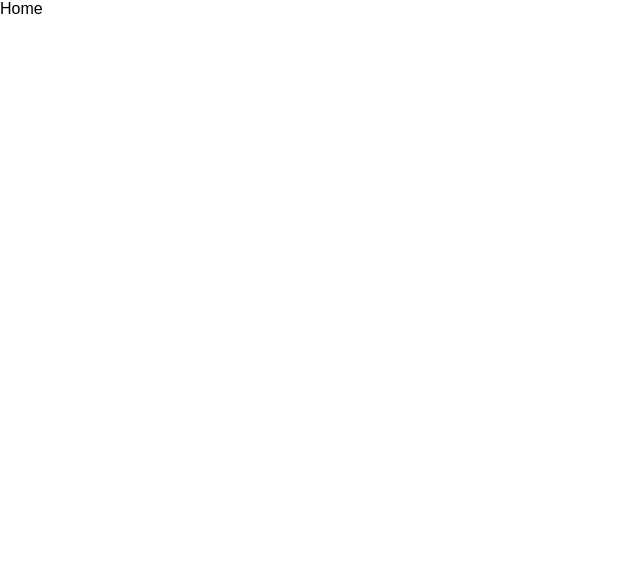
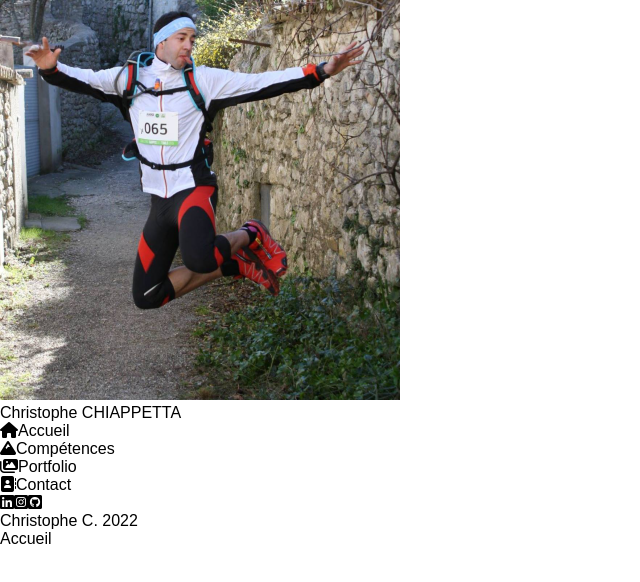
Before and after one commit to ChristopheC-83/CV-React-From-Scratch, a React (Create React App) app: page / in a window 1280 px wide. Shown: the top 582 px of the page, without its empty margins (0-640 px from the left). Built offline with nearby package versions, Linux system fonts and the light colour scheme.

Commit message:
NAvigation OK, style à venir

```diff
--- a/public/index.html
+++ b/public/index.html
@@ -5,6 +5,7 @@
     <meta name="viewport" content="width=device-width, initial-scale=1" />
     <link rel="shortcut icon" href="./media/favico_astro-min.png">
     <meta name="descritop" content="CV de Chrisotphe CHIAPPETTA en utilisant la techno REACT">
+    <link rel="stylesheet" href="https://use.fontawesome.com/releases/v6.1.2/css/all.css">
 
     <title>CV Christophe CHIAPPETTA en React</title>
   </head>
--- /dev/null
+++ b/src/components/Navigation.js
@@ -0,0 +1,72 @@
+import React from "react";
+import { NavLink } from "react-router-dom";
+
+export default function Navigation() {
+  return (
+    <div className="sidebar">
+      <div className="id">
+        <div className="idContent">
+          <img src="./media/kiki_saut.png" alt="profil_pict" />
+          <h3>Christophe CHIAPPETTA</h3>
+        </div>
+      </div>
+
+      <div className="navigation">
+        <ul>
+          <li>
+            <NavLink to="/" activeClassName="navActive">
+              <i className="fas fa-home"></i>
+              <span>Accueil</span>
+            </NavLink>
+          </li>
+          <li>
+            <NavLink to="/competences" activeClassName="navActive">
+              <i className="fas fa-mountain"></i>
+              <span>Compétences</span>
+            </NavLink>
+          </li>
+          <li>
+            <NavLink to="/portfolio" activeClassName="navActive">
+              <i className="fas fa-images"></i>
+              <span>Portfolio</span>
+            </NavLink>
+          </li>
+          <li>
+            <NavLink to="/contact" activeClassName="navActive">
+              <i className="fas fa-address-book"></i>
+              <span>Contact</span>
+            </NavLink>
+          </li>
+        </ul>
+      </div>
+      <div className="socialNetwork">
+        <ul>
+          <li>
+            <a
+              href="https://www.linkedin.com/in/christophe-c-8101b4233/"
+              target="_blank"
+              rel="noopener noreferrer"
+            >
+              <i className="fab fa-linkedin"></i>
+            </a>
+            <a
+              href="https://www.instagram.com/christophe_poseur_cuisines/"
+              target="_blank"
+              rel="noopener noreferrer"
+            >
+              <i class="fa-brands fa-square-instagram"></i>
+            </a>
+            <a
+              href="https://github.com/ChristopheC-83"
+              target="_blank"
+              rel="noopener noreferrer"
+            >
+              <i class="fa-brands fa-square-github"></i>
+            </a>
+          </li>
+        </ul>
+      </div>
+      <div className="signature">Christophe C. 2022</div>
+    </div>
+  );
+}
--- a/src/pages/Contact.js
+++ b/src/pages/Contact.js
@@ -1,7 +1,10 @@
 import React from 'react'
+import Navigation from '../components/Navigation'
 
 export default function Contact() {
   return (
-    <div>Contact</div>
+    <div>
+      <Navigation/>
+      Contact</div>
   )
 }
--- a/src/pages/Home.js
+++ b/src/pages/Home.js
@@ -1,7 +1,11 @@
-import React from 'react'
+import React from "react";
+import Navigation from "../components/Navigation";
 
 export default function Home() {
   return (
-    <div>Home</div>
-  )
+    <div>
+      <Navigation />
+      Accueil
+    </div>
+  );
 }
--- a/src/pages/Knowledges.js
+++ b/src/pages/Knowledges.js
@@ -1,7 +1,10 @@
 import React from 'react'
+import Navigation from '../components/Navigation'
 
 export default function Knowledges() {
   return (
-    <div>Knowledges</div>
+    <div>
+      <Navigation/>
+      Knowledges</div>
   )
 }
--- a/src/pages/Portfolio.js
+++ b/src/pages/Portfolio.js
@@ -1,7 +1,10 @@
 import React from 'react'
+import Navigation from '../components/Navigation'
 
 export default function Portfolio() {
   return (
-    <div>Portfolio</div>
+    <div>
+      <Navigation/>
+      Portfolio</div>
   )
 }
```
Also changed, not shown: public/media/kiki_saut.png (added).
